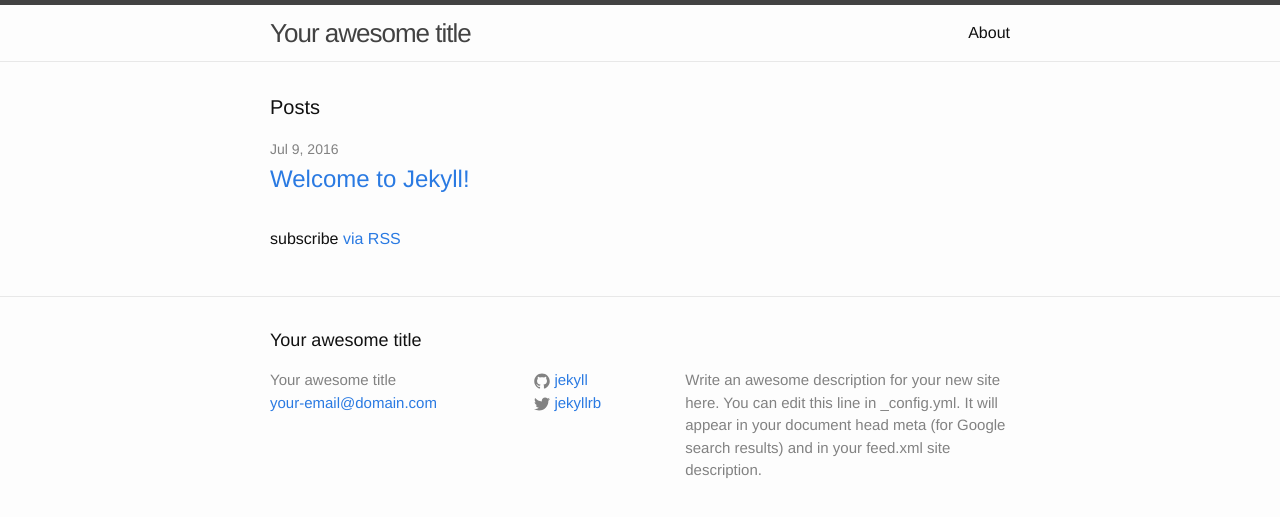
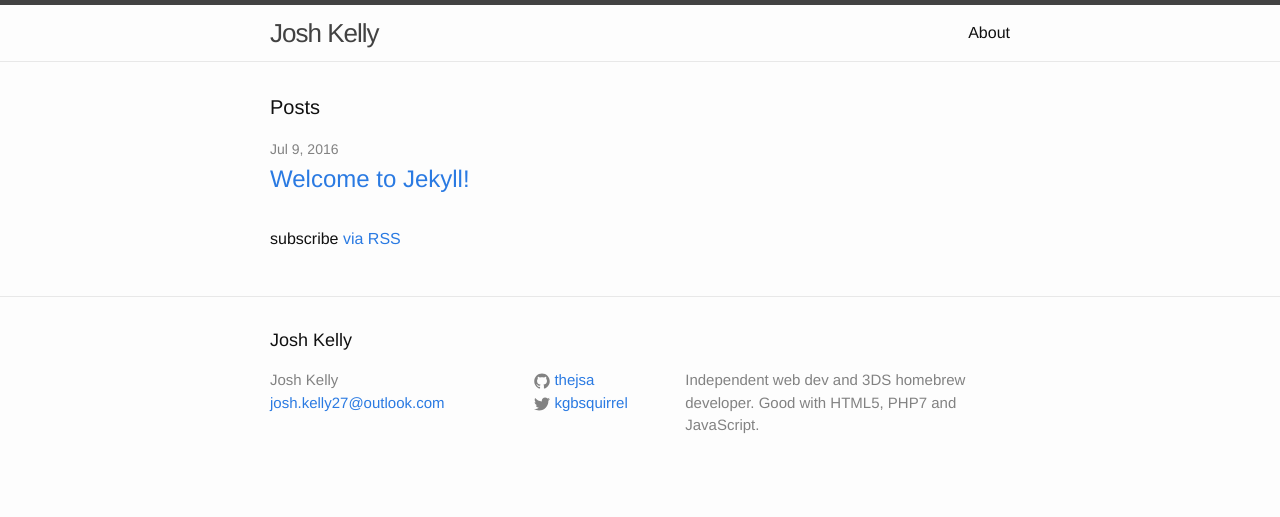
Before and after one commit to thejsa/thejsa.github.io, a Jekyll site: the page built from index.html, in a window 1280 px wide. Shown: the top 517 px of the page. Built offline with Jekyll 4.4.1, drawn with Linux system fonts in a browser that asks for light colours.

Commit message:
Update config

```diff
--- a/_config.yml
+++ b/_config.yml
@@ -6,16 +6,14 @@
 # 'jekyll serve'. If you change this file, please restart the server process.
 
 # Site settings
-title: Your awesome title
-email: your-email@domain.com
+title: Josh Kelly
+email: josh.kelly27@outlook.com
 description: > # this means to ignore newlines until "baseurl:"
-  Write an awesome description for your new site here. You can edit this
-  line in _config.yml. It will appear in your document head meta (for
-  Google search results) and in your feed.xml site description.
+  Independent web dev and 3DS homebrew developer. Good with HTML5, PHP7 and JavaScript.
 baseurl: "" # the subpath of your site, e.g. /blog
-url: "http://yourdomain.com" # the base hostname & protocol for your site
-twitter_username: jekyllrb
-github_username:  jekyll
+url: "http://thejsa.github.io" # the base hostname & protocol for your site
+twitter_username: kgbsquirrel
+github_username:  thejsa
 
 # Build settings
 markdown: kramdown
```
